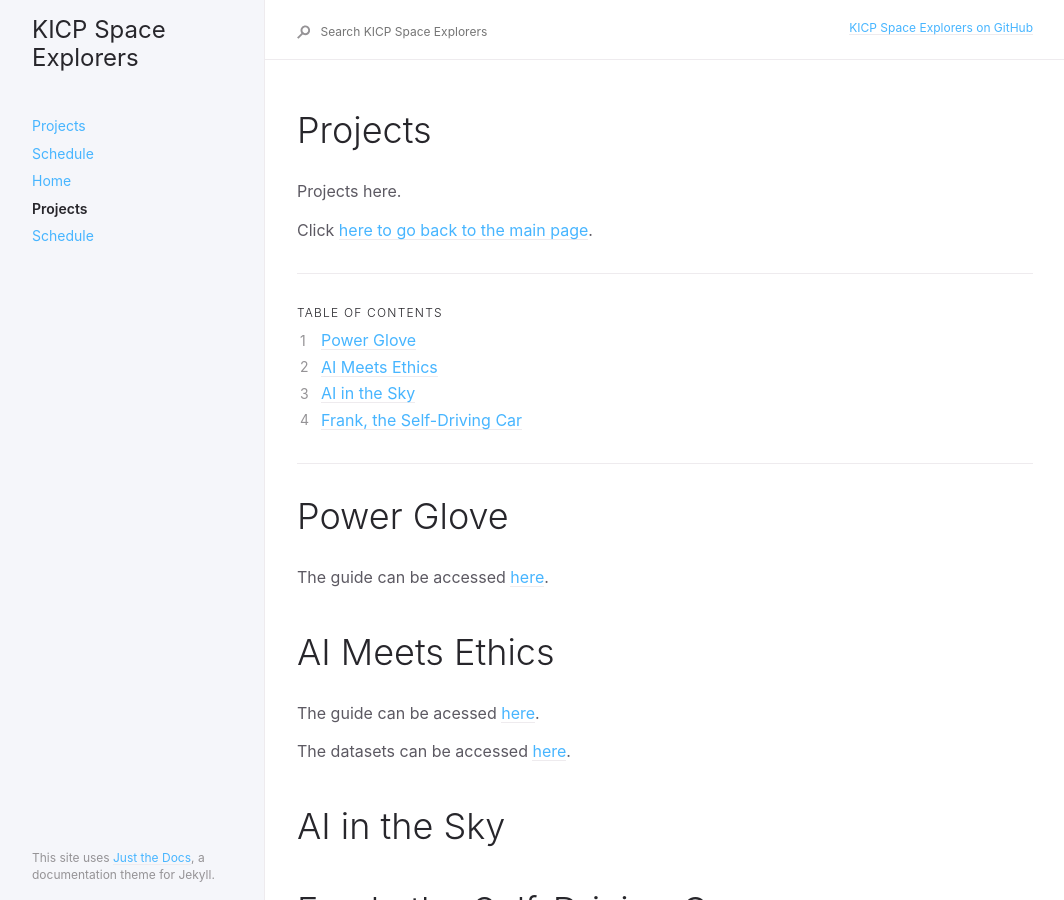
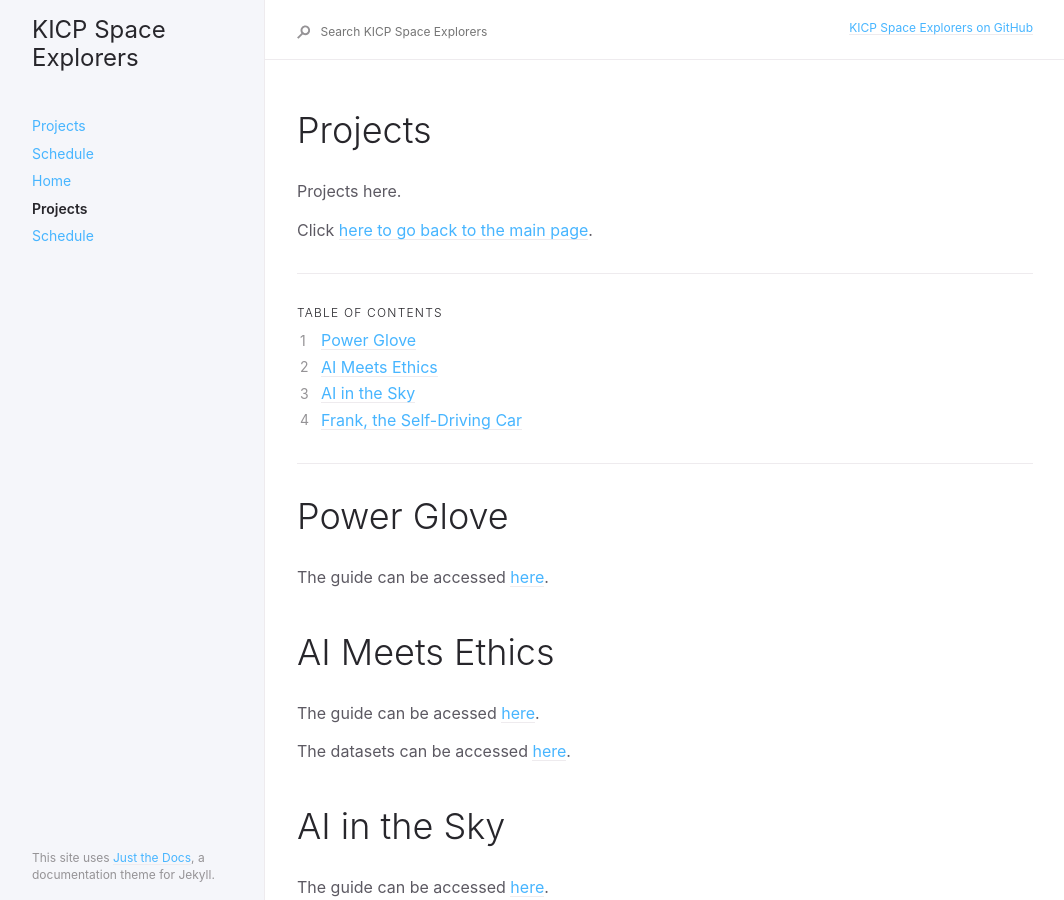
Before and after one commit to kicp-space-explorers/kicp-space-explorers, a Jekyll site: the page built from Projects/index.md, in a window 1280 px wide. Shown: the whole page, without its empty margins (91-1155 px from the left). Built offline with Jekyll 4.4.1, drawn with Linux system fonts in a browser that asks for light colours.

Commit message:
added project in ai student guide

```diff
--- a/Projects/index.md
+++ b/Projects/index.md
@@ -34,4 +34,6 @@ The datasets can be accessed [here](https://drive.google.com/drive/u/0/folders/1
 
 # AI in the Sky
 
+The guide can be accessed [here](https://docs.google.com/document/d/1mdWXmLDeEDXehhnsLBhMR5k9b7lW5JU9cBRz6cQGX9o/edit#).
+
 # Frank, the Self-Driving Car
```
